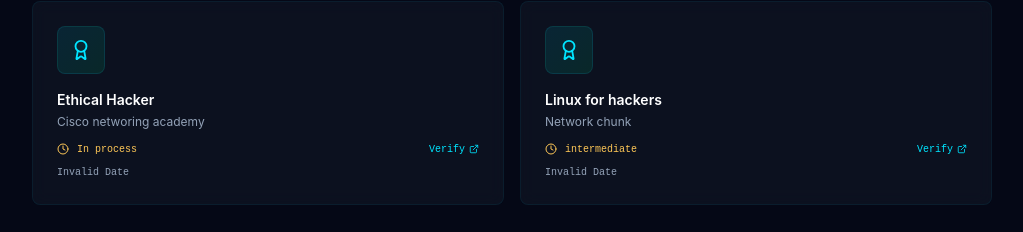
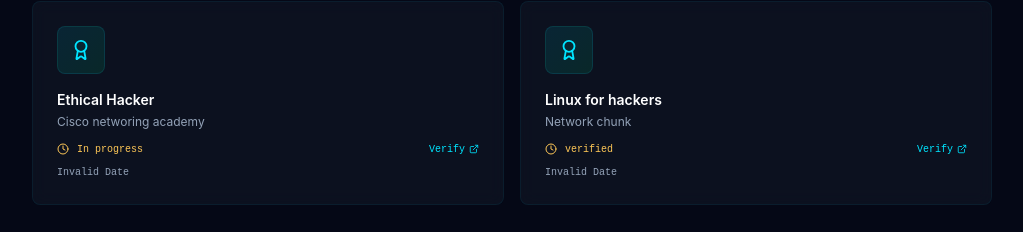
Before and after one commit to we3-devs/portfolio, a Next.js app: page / in a window 1280 px wide. Shown: the part 6011-6243 px from the top of the page, without its empty margins (128-1151 px from the left). Built offline with nearby package versions, Linux system fonts and the light colour scheme; a web font is replaced by a local one.

Commit message:
Fix status descriptions in certifications data

```diff
--- a/src/data/certifications.ts
+++ b/src/data/certifications.ts
@@ -23,7 +23,7 @@ export const certifications: Certification[] = [
     date: "2026-02-5",
     credentialUrl: "#",
     logo: "/certs/meta-frontend.svg",
-    status: "In process",
+    status: "In progress",
   },
   {
     title: "Linux for hackers",
@@ -31,6 +31,6 @@ export const certifications: Certification[] = [
     date: "2024-10-05",
     credentialUrl: "https://youtube.com/playlist?list=PLIhvC56v63IJIujb5cyE13oLuyORZpdkL&si=FEsBUoosVmSrolP7",
     logo: "/certs/ccna.svg",
-    status: "intermediate",
+    status: "verified",
   },
 ];
```
